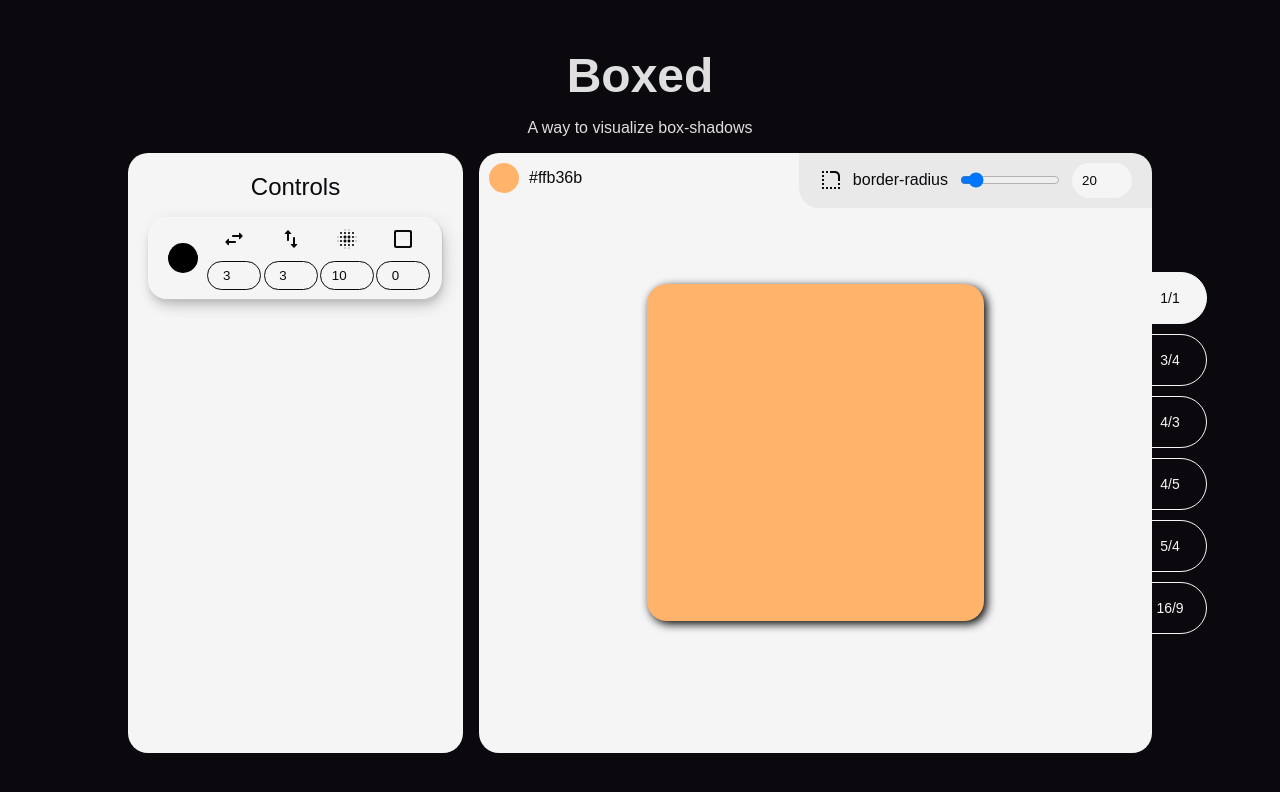
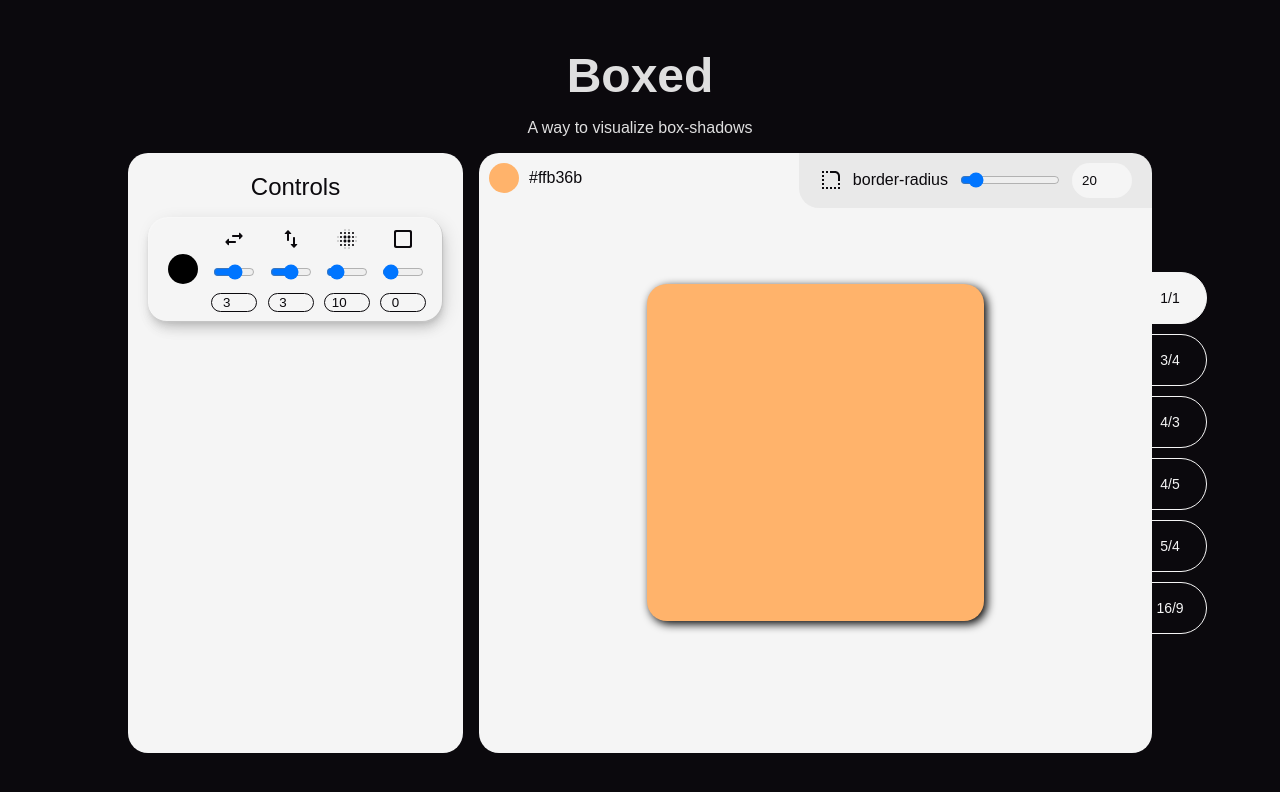
Before and after one commit to RyanMilbourne/boxed, a React app: page / in a window 1280 px wide. Shown: the top 792 px of the page. Built offline with nearby package versions, Linux system fonts and the light colour scheme; the HTML template or start-up script is replaced by a standard one.

Commit message:
update controls

```diff
--- a/src/components/Box/Controls/Controls.jsx
+++ b/src/components/Box/Controls/Controls.jsx
@@ -54,7 +54,17 @@ const Controls = () => {
         <SwapHorizRoundedIcon />
         <input
           className="xybs-input"
+          type="range"
+          min="-100"
+          max="100"
+          value={xPosition}
+          onChange={handleXPosition}
+        />
+        <input
+          className="xybs-input"
           type="number"
+          min="-100"
+          max="100"
           value={xPosition}
           onChange={handleXPosition}
         />
@@ -63,7 +73,17 @@ const Controls = () => {
         <SwapVertRoundedIcon />
         <input
           className="xybs-input"
+          type="range"
+          min="-100"
+          max="100"
+          value={yPosition}
+          onChange={handleYPosition}
+        />
+        <input
+          className="xybs-input"
           type="number"
+          min="-100"
+          max="100"
           value={yPosition}
           onChange={handleYPosition}
         />
@@ -72,8 +92,17 @@ const Controls = () => {
         <BlurOnRoundedIcon />
         <input
           className="xybs-input"
+          type="range"
+          min="0"
+          max="100"
+          value={blurValue}
+          onChange={handleBlurChange}
+        />
+        <input
+          className="xybs-input"
           type="number"
           min="0"
+          max="100"
           value={blurValue}
           onChange={handleBlurChange}
         />
@@ -82,8 +111,17 @@ const Controls = () => {
         <CheckBoxOutlineBlankRoundedIcon />
         <input
           className="xybs-input"
+          type="range"
+          min="0"
+          max="100"
+          value={spreadValue}
+          onChange={handleSpreadChange}
+        />
+        <input
+          className="xybs-input"
           type="number"
           min="0"
+          max="100"
           value={spreadValue}
           onChange={handleSpreadChange}
         />
--- a/src/components/Box/Controls/ControlsStyles.scss
+++ b/src/components/Box/Controls/ControlsStyles.scss
@@ -45,7 +45,7 @@
 
 .xybs-input {
   width: 100%;
-  padding: 6px;
+  // padding: 6px;
   background-color: transparent;
   color: $dark-text;
   border: 1px solid $dark-text;
```
